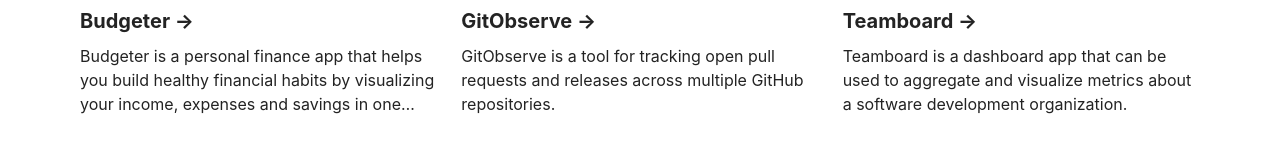
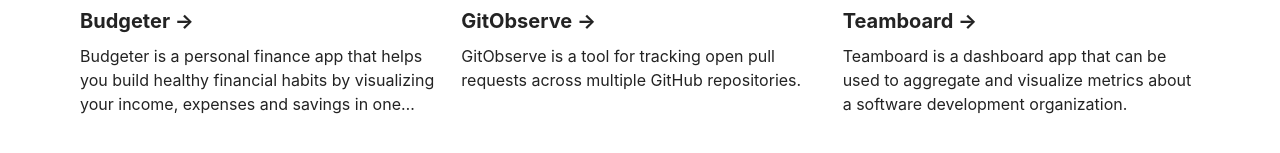
Before and after one commit to apaunchev/paunchev.com, a Next.js app: page /projects in a window 1280 px wide. Shown: the part 775-928 px from the top of the page. Built offline with nearby package versions, Linux system fonts and the light colour scheme.

Commit message:
update project description

```diff
--- a/data/projects.js
+++ b/data/projects.js
@@ -39,7 +39,7 @@ export default [
     id: "gitobserve",
     name: "GitObserve",
     description:
-      "GitObserve is a tool for tracking open pull requests and releases across multiple GitHub repositories.",
+      "GitObserve is a tool for tracking open pull requests across multiple GitHub repositories.",
     url: "https://apaunchev.github.io/GitObserve",
     repoUrl: "https://github.com/apaunchev/GitObserve",
     imageSrc: "/images/projects/GitObserve.png",
```
